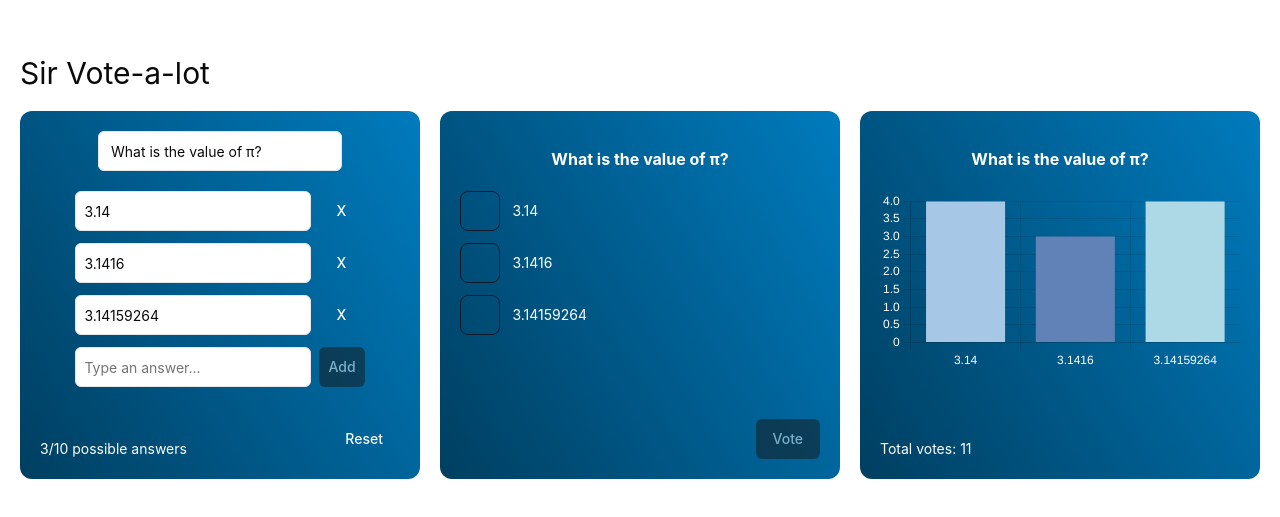
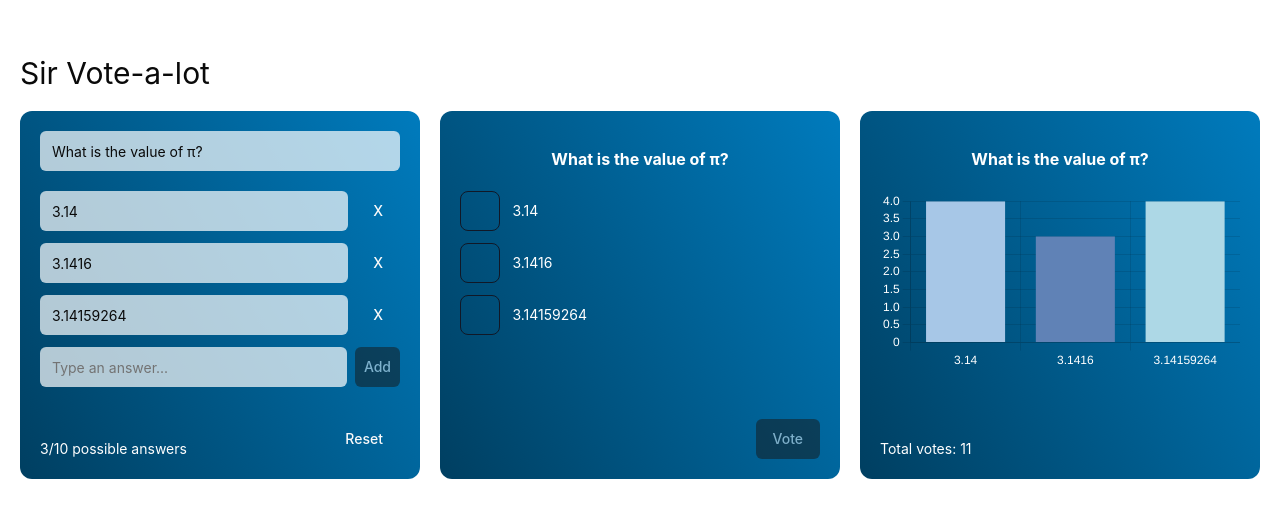
Before and after one commit to BroBuddy/sir-vote-a-lot, a React (Vite) app: page / in a window 1280 px wide. Shown: the part 133-650 px from the top of the page. Built offline with nearby package versions, Linux system fonts and the light colour scheme.

Commit message:
improved input fields

```diff
--- a/src/components/PollForm.tsx
+++ b/src/components/PollForm.tsx
@@ -121,19 +121,20 @@ const PollForm = () => {
                 className="flex flex-col gap-5 p-5 items-center h-full"
                 onSubmit={handleSubmit(onSubmit)}
             >
-                <div className="flex">
+                <div className="flex w-full">
                     <FormField
                         control={control}
                         name="question"
                         defaultValue={question}
                         render={({ field }) => (
-                            <FormItem>
+                            <FormItem className="w-full">
                                 <FormControl>
                                     <Input
                                         {...field}
                                         data-testid="poll-question"
                                         onKeyUp={handleSubmit(onSubmit)}
                                         maxLength={POLL_MAX_LENGTH}
+                                        className="flex flex-grow w-full border-none bg-white/70"
                                     />
                                 </FormControl>
                                 <FormMessage />
@@ -142,16 +143,16 @@ const PollForm = () => {
                     />
                 </div>
 
-                <div className="flex flex-col flex-grow gap-3">
+                <div className="flex flex-col w-full gap-3">
                     {options &&
                         fields.map((option: Option, index: number) => {
                             return (
                                 <div
-                                    className="flex flex-row gap-2"
+                                    className="flex flex-row justify-between gap-2"
                                     data-testid="poll-list-items"
                                     key={index}
                                 >
-                                    <FormItem>
+                                    <FormItem className="w-full">
                                         <Input
                                             {...register(
                                                 `options.${index}.text` as const
@@ -159,7 +160,7 @@ const PollForm = () => {
                                             onKeyUp={handleSubmit(onSubmit)}
                                             placeholder="Type an answer..."
                                             defaultValue={option.text}
-                                            className="border p-2"
+                                            className="border-none bg-white/70"
                                             maxLength={POLL_MAX_LENGTH}
                                         />
                                     </FormItem>
@@ -167,7 +168,7 @@ const PollForm = () => {
                                     <Button
                                         type="button"
                                         disabled={isOptionRemoveable}
-                                        className="bg-transparent rounded-md p-4"
+                                        className="flex-none bg-transparent rounded-md p-4"
                                         onClick={() =>
                                             onRemoveOption(option, index)
                                         }
@@ -180,12 +181,12 @@ const PollForm = () => {
 
                     {fields.length < POLL_MAX_OPTIONS && (
                         <div className="flex flex-row gap-2">
-                            <FormItem>
+                            <FormItem className="w-full">
                                 <Input
                                     {...register('newOption')}
                                     data-testid="poll-add-input"
                                     placeholder="Type an answer..."
-                                    className="border p-2"
+                                    className="border-none bg-white/70"
                                 />
                             </FormItem>
 
--- a/src/components/VoteGroup.tsx
+++ b/src/components/VoteGroup.tsx
@@ -1,6 +1,7 @@
 import { RadioGroup, RadioGroupItem } from '@radix-ui/react-radio-group'
 import React from 'react'
 import { FormItem, FormControl, FormLabel } from './ui/form'
+import { POLL_TEXT_LENGTH } from '@/constants'
 
 type VoteField = {
     name: string
@@ -39,7 +40,9 @@ const VoteGroup = (items: { options: Option[]; field: VoteField }) => {
                                 </FormControl>
 
                                 <FormLabel className="font-normal text-white">
-                                    {option.text}
+                                    {option.text.length <= POLL_TEXT_LENGTH
+                                        ? option.text
+                                        : `${option.text.substring(0, POLL_TEXT_LENGTH)}...`}
                                 </FormLabel>
                             </FormItem>
                         </React.Fragment>
--- a/src/constants/index.ts
+++ b/src/constants/index.ts
@@ -18,6 +18,7 @@ const CHART_SHOW_LEGEND: boolean = false
 const POLL_MIN_OPTIONS: number = 2
 const POLL_MAX_OPTIONS: number = 10
 const POLL_MAX_LENGTH: number = 40
+const POLL_TEXT_LENGTH: number = 25
 
 const EMPTY_VOTE_MESSAGE: string =
     'Please submit a new question with minimal two options available.'
@@ -31,5 +32,6 @@ export {
     POLL_MIN_OPTIONS,
     POLL_MAX_OPTIONS,
     POLL_MAX_LENGTH,
+    POLL_TEXT_LENGTH,
     EMPTY_VOTE_MESSAGE,
 }
```
